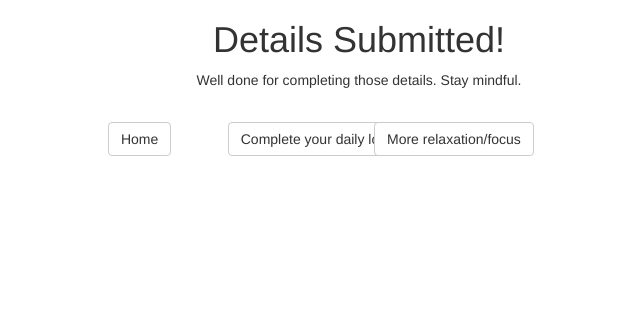
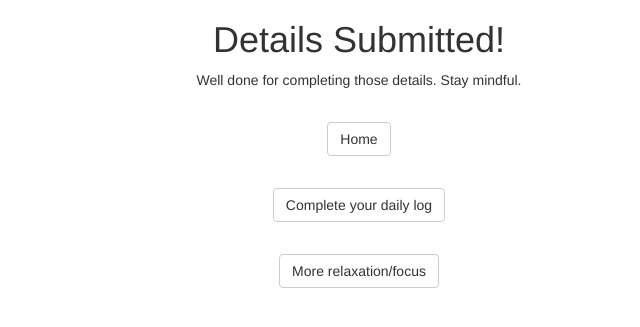
Before and after one commit to dvoong/davidvoong, a Django app: page /cbt/post-episode-details-submitted in a window 1280 px wide. Shown: the top 327 px of the page, without its empty margins (281-921 px from the left). Run offline with Django 3.2, Linux system fonts and the light colour scheme; some libraries are stand-ins or nearby versions.

Commit message:
Update the layout for the details submitted page

```diff
--- a/myapp/templates/post_episode_details_submitted.html
+++ b/myapp/templates/post_episode_details_submitted.html
@@ -26,22 +26,26 @@
 	<h1 style="text-align: center">Details Submitted!</h1>
 
 	<div class="row">
-	  <div style="text-align: center" class="col-sm-6 col-sm-offset-3">
+	  <div style="text-align: center" class="col-md-6 col-md-offset-3">
 	    <p>Well done for completing those details. Stay mindful.</p>
+	  </div>
 
 	  <div class="row">
-	      <div style="text-align: center" class="col-sm-3">
+	    <div style="text-align: center" class="col-md-6 col-md-offset-3">
 	      <a href="/cbt/home"><h2 style="text-align: center"><button class="btn btn-default">Home</button></h2></a>
 	    </div>
-	      <div style="text-align: center" class="col-sm-3">
+	  </div>
+	  <div class="row">
+	    <div style="text-align: center" class="col-md-6 col-md-offset-3">
 	      <a href="/cbt/day-log"><h2 style="text-align: center"><button class="btn btn-default">Complete your daily log</button></h2></a>
 	    </div>
-	      <div style="text-align: center" class="col-sm-3">
+	  </div>
+	  <div class="row">
+	    <div style="text-align: center" class="col-md-6 col-md-offset-3">
 	      <a href="/cbt/breathe"><h2 style="text-align: center"><button class="btn btn-default">More relaxation/focus</button></h2></a>
 	    </div>
 	  </div>
 
-	  </div>
 	</div>
 
       </div>
```
Lines whose indentation alone changed are shown as unchanged.
